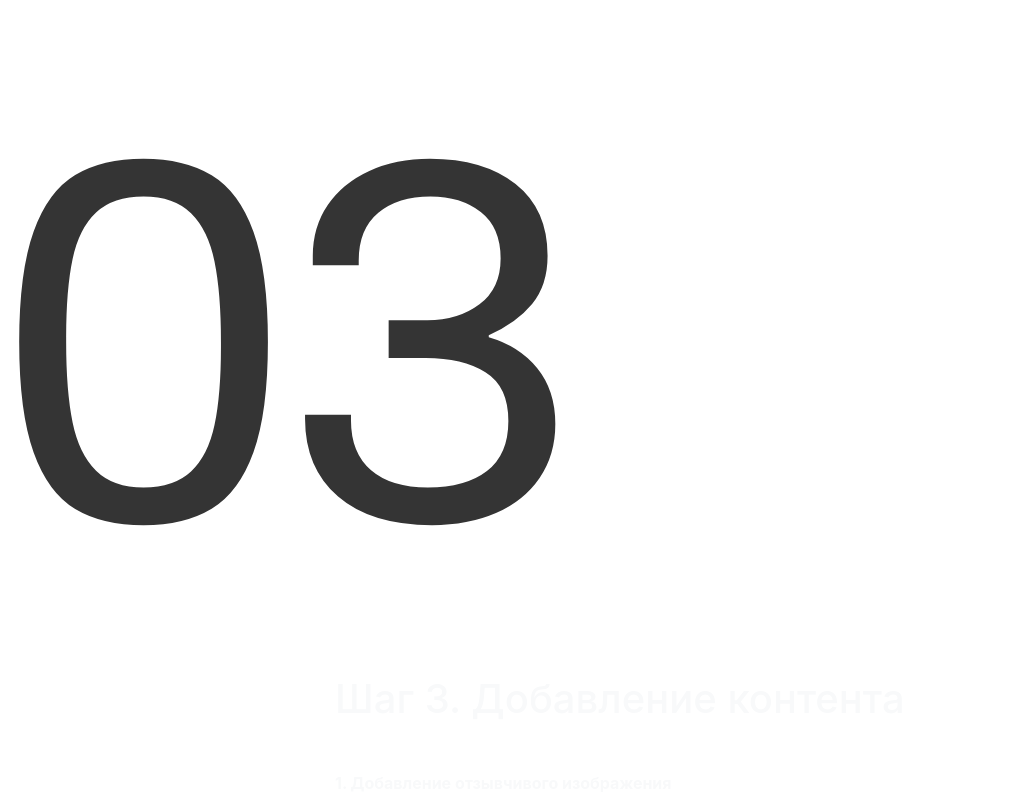
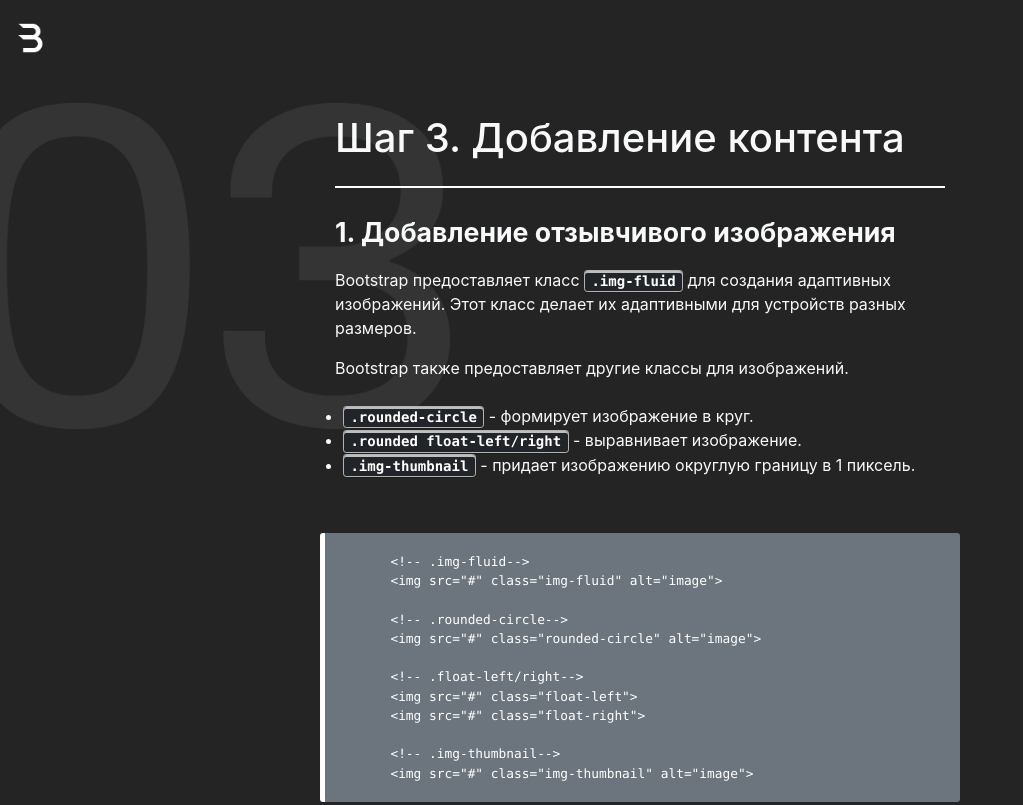
Before and after one commit to j-band/bootstrap-guide, a plain HTML site: page Step3.html in a window 1280 px wide. Shown: the top 805 px of the page, without its empty margins (0-1023 px from the left). Drawn offline with Linux system fonts and the light colour scheme; a script that the page names is missing.

Commit message:
Added style

```diff
--- a/css/main.css
+++ b/css/main.css
@@ -34,6 +34,7 @@
 
 body {
     background-color: black !important;
+    overflow-x: hidden;
 }
 
 
@@ -45,3 +46,13 @@ body {
 .headline {
     font-size: 24pt;
 }
+
+a:hover {
+    color: red;
+}
+
+
+.text-bottom{
+    position: absolute;
+    bottom: 20px;
+}
--- a/css/style.css
+++ b/css/style.css
@@ -0,0 +1,49 @@
+body{
+    background-color: #242424 !important;
+}
+
+h1 {
+    border-bottom: 2px solid white; /* Параметры линии под текстом */
+    font-weight: normal; /* Убираем жирное начертание */
+}
+
+.line {
+    border-bottom: 2px solid white; /* Параметры линии под текстом */
+    font-weight: normal; /* Убираем жирное начертание */
+}
+
+
+.number img {
+    position: fixed;
+    left: 4%;
+    transform: translate(-20%, -20%);
+    top: 15%;
+    width: 520px;
+    height: 500px;
+}
+
+.headline {
+    font-size: 20pt;
+}
+
+kbd {
+    background-color: #eee;
+    border-radius: 3px;
+    border: 1px solid #b4b4b4;
+    box-shadow: 0 1px 1px rgba(0, 0, 0, .2), 0 2px 0 0 rgba(255, 255, 255, .7) inset;
+    color: #333;
+    display: inline-block;
+    font-size: .85em;
+    font-weight: 700;
+    line-height: 1;
+    padding: 2px 4px;
+    white-space: nowrap;
+}
+
+
+.code {
+    font-size: 11pt;
+    font-family: courier, monospace;
+    border-radius: 3px;
+    border-left: solid 5px white;
+}
```
Also changed, not shown: css/Site.css (added).
